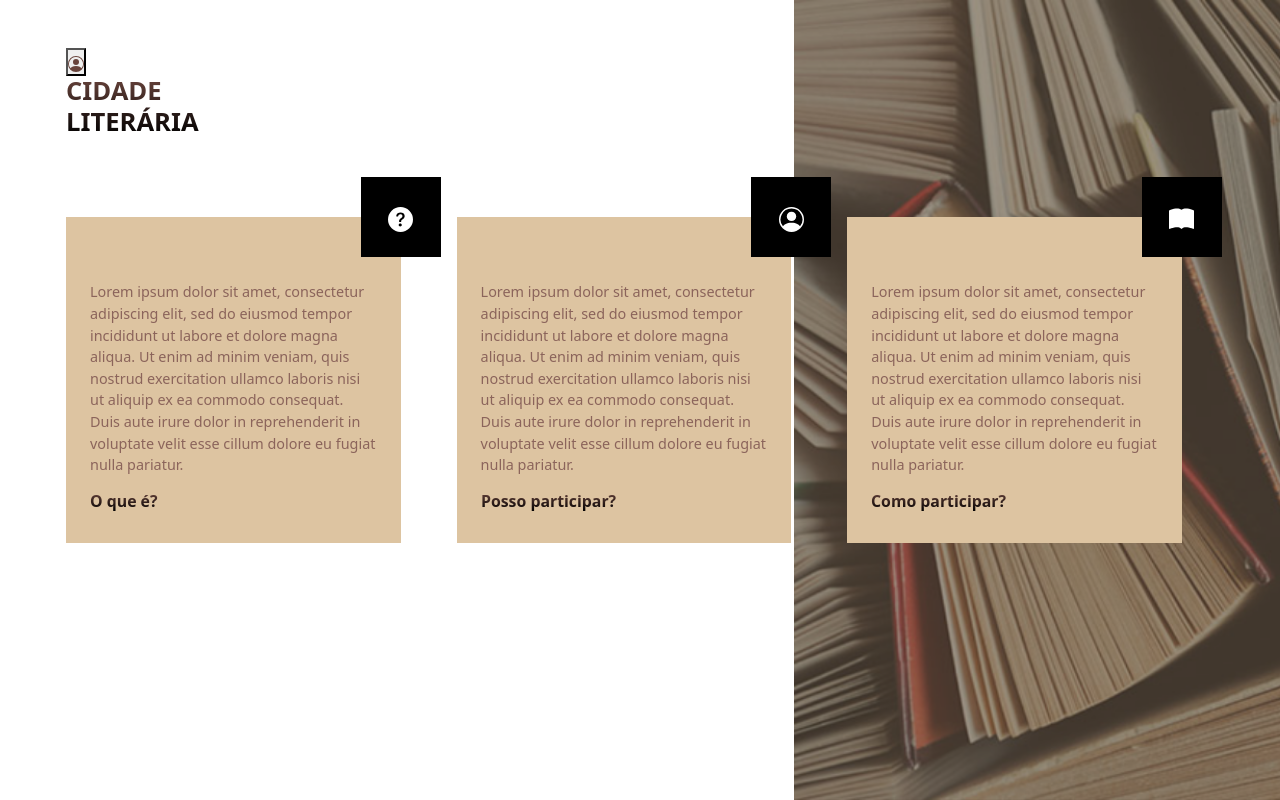
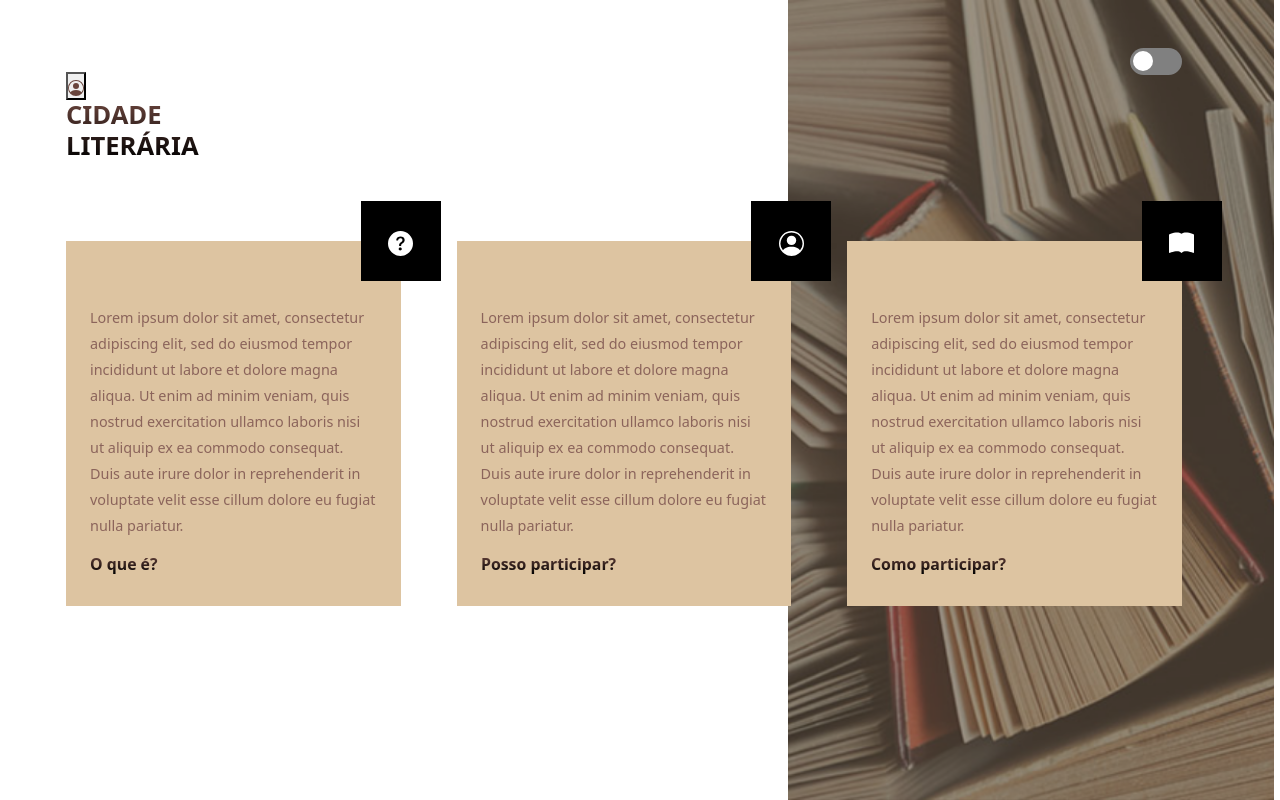
Before and after one commit to vivivitoria/pi, a PHP site: page / in a window 1280 px wide. Run offline with PHP 8.4, Linux system fonts and the light colour scheme.

Commit message:
darkmode
inicio

```diff
--- a/css/login.css
+++ b/css/login.css
@@ -125,7 +125,7 @@ form.sign-in-form {
 }
 
 /*Boton Login*/
-.btn:hover {
+.btn:--white {
   background-color: #000;
 }
 .panels-container {
--- a/css/style.css
+++ b/css/style.css
@@ -5,11 +5,100 @@
     padding: 0;
     box-sizing: border-box;
 }
+
+html {
+    height: 100%;
+    font-family: 'Ubuntu';
+
+    display: grid;
+    align-items: center;
+    justify-items: center;
+
+    --background: #fff;
+    --bg: #69443C;
+    --bg-box: #ddc4a1;
+    --color-headings: #0077FF;
+    --color-button: #fcfcfc;
+    --color-text: #333333;
+    --white: #fff;
+    --black: #000;
+    --brown: #8b645b;
+}
+
 body {
-    background-color: #69443C;
+    background-color: var(--white);
     font-family: 'Nunito', sans-serif;
 }
 
+h1 {
+    margin: 0;
+    color: var(--color-headings);
+}
+
+p {
+    color: var(--color-text);
+    font-size: 1.1em;
+    line-height: 1.8em;
+    margin-top: 2em;
+}
+
+input[type=checkbox]{
+    height: 0;
+    width: 0;
+    visibility: hidden;
+}
+
+label {
+    cursor: pointer;
+    text-indent: -9999px;
+    width: 52px;
+    height: 27px;
+    background: grey;
+    float: right;
+    border-radius: 100px;
+    position: relative;
+}
+
+label::after{
+    content: '';
+    position: absolute;
+    top: 3px;
+    left: 3px;
+    width: 20px;
+    height: 20px;
+    background-color: white;
+    border-radius: 90px;
+    transition: 0.3s;
+}
+
+input:checked + label {
+    background-color: var(--color-button);
+}
+
+input:checked + label::after {
+    left: calc(100% - 5px);
+    transform: translateX(-100%);
+}
+
+label:active:after {
+    width: 45px;
+}
+.pulsate {
+    -webkit-animation: pulsate 2s ease-out;
+    -webkit-animation-duration: infinite;
+    opacity: 0.8;
+}
+@-webkit-keyframes pulsate {
+    0% {
+        opacity: 0.2;
+    }
+    50% {
+        opacity: 1.0;
+    }
+    100% {
+        opacity: 0.2;
+    }
+}
 
 .section1 {
     min-height: 100vh;
@@ -27,14 +116,10 @@ body {
     background-repeat: no-repeat;
     background-size: cover;
 }
-.container {
-    max-width: 1100px;
-    margin: auto;
-}
 
-a p:hover {
-    background-color: #69443C;
-    color: #fff;
+a p:--white {
+    background-color: var(--bg);
+    color: var(--white);
 }
 
 button .login {
@@ -45,20 +130,20 @@ button .login {
 
 .icon-login {
     height: 100%;
-    background-color: #fff;
-    color: black;
+    background-color: var(--white);
+    color: var(--black);
 }
-.icon-login:hover {
+.icon-login:--white {
     width: 70%;
     height: 100%;
-    background-color: black;
-    color: #fff;
+    background-color: var(--black);
+    color: var(--white);
 }
 .section-title {
     font-size: 1.6rem;
     text-transform: uppercase;
     font-weight: 900;
-    background: linear-gradient(#69443C, #000);
+    background: linear-gradient(var(--bg), var(--black));
     -webkit-background-clip: text;
     -webkit-text-fill-color: transparent;
 }
@@ -71,15 +156,15 @@ button .login {
     align-items: center;
 }
 .list-section1 .section1-box {
-    background-color: #ddc4a1;
+    background-color: var(--bg-box);
     padding: 4rem 1.5rem 1.5rem 1.5rem;
     max-width: 510px;
     position: relative;
     transition:  .2s linear;
 }
 
-.list-section1 .section1-box:hover {
-    box-shadow: 0 16px 15px -15px #69443C;
+.list-section1 .section1-box:--white {
+    box-shadow: 0 16px 15px -15px var(--bg);
 }
 .list-section1 .section1-box:not(:last-of-type) {
     margin-bottom: 4rem;
@@ -88,9 +173,9 @@ button .login {
     position: absolute;
     height: 80px;
     width: 80px;
-    background-color: #000;
+    background-color: var(--black);
     text-align: center;
-    color: #fff;
+    color: var(--white);
     line-height: 80px;
     top: -40px;
     right: -40px;
@@ -98,10 +183,10 @@ button .login {
 .list-section1 .section1-box .text {
     font-size: .9rem;
     margin-bottom: 1rem;
-    color: #8b645b;
+    color: var(--brown);
 }
 .list-section1 .section1-box .title {
-    background: linear-gradient(#69443C, #000);
+    background: linear-gradient(var(--bg), var(--black));
     -webkit-background-clip: text;
     -webkit-text-fill-color: transparent;
     font-size: .99rem;
@@ -134,30 +219,16 @@ button .login {
 }
 
 
-.section2 {
-    height: 100vh;
-    width: auto;
-    background-color: #C1A57F;
-}
-
 div a {
     font-family: 'Source Serif 4', sans-serif;
     align-self: center;
     text-transform: lowercase;
     text-decoration: none;
-    color: #69443C;
+    color: var(--bg);
 }
 
-div a:hover {
-    color: #fff;
-    background-color: #69443C;
+div a:--white {
+    color: var(--white);
+    background-color: var(--bg);
     border-radius: 4%;
 }
-
-.navindex {
-    background-color: #C1A57F;
-}
-
-#rodape {
-    background-color: rgb(rgba(255, 0, 0, 0));
-}
--- a/index.html
+++ b/index.html
@@ -5,12 +5,16 @@
     <meta http-equiv="X-UA-Compatible" content="IE=edge">
     <link rel="stylesheet" type="text/css" href="./css/style.css">
     <meta name="viewport" content="width=device-width, initial-scale=1.0">
+    <link href="https://cdn.jsdelivr.net/npm/bootstrap@5.1.3/dist/css/bootstrap.min.css" rel="stylesheet" integrity="sha384-1BmE4kWBq78iYhFldvKuhfTAU6auU8tT94WrHftjDbrCEXSU1oBoqyl2QvZ6jIW3" crossorigin="anonymous">
     <title>Cidade Literária</title>
-    <link href="https://cdn.jsdelivr.net/npm/bootstrap@5.1.3/dist/css/bootstrap.min.css" rel="stylesheet" integrity="sha384-1BmE4kWBq78iYhFldvKuhfTAU6auU8tT94WrHftjDbrCEXSU1oBoqyl2QvZ6jIW3" crossorigin="anonymous">
 </head>
 <body>
     <section class="section1">
         <div class="container">
+            <div class="toggle">
+                <input id="switch" type="checkbox" name="theme">
+                <label for="switch">Toggle</label>
+            </div>
             <button class="login">
                 <a href="./login.html">
                     <i class="icon">
@@ -62,9 +66,9 @@
             </div>
         </div>
      </section>
+     <script src="./js/index.js"></script>
 </body>
 <head>
-    <script type="text/javascript" src="./js/index.js"></script>
     <script src="https://cdn.jsdelivr.net/npm/bootstrap@5.1.3/dist/js/bootstrap.bundle.min.js" integrity="sha384-ka7Sk0Gln4gmtz2MlQnikT1wXgYsOg+OMhuP+IlRH9sENBO0LRn5q+8nbTov4+1p" crossorigin="anonymous"></script>
 </head>
 </html>
--- a/js/index.js
+++ b/js/index.js
@@ -1,11 +1,44 @@
-const sign_in_btn = document.querySelector("#sign-in-btn");
-const sign_up_btn = document.querySelector("#sign-up-btn");
-const container = document.querySelector(".container");
 
-sign_up_btn.addEventListener("click", () => {
-  container.classList.add("sign-up-mode");
-});
+const html = document.querySelector("html")
+const checkbox = document.querySelector("input[name=theme]")
 
-sign_in_btn.addEventListener("click", () => {
-  container.classList.remove("sign-up-mode");
-});
+const getStyle = (element, style) =>
+  window
+    .getComputedStyle(element)
+    .getPropertyValue(style)
+
+const initialColors = {
+  background: getStyle(html, "--background"),
+  bg: getStyle(html, "--bg"),
+  bgBox: getStyle(html, "--bg-box"),
+  colorHeadings: getStyle(html, "--color-headings"),
+  colorText: getStyle(html, "--color-text"),
+  white: getStyle(html, "--white"),
+  black: getStyle(html, "--black"),
+  brown: getStyle(html, "--brown"),
+  //pegar este estilo do CSS
+}
+
+const darkMode = {
+  background: "#000",
+  bg:"#333333",
+  bgBox: "#000",
+  colorHeadings: "#fff",
+  colorButton: "#777777",
+  colorText: "#B5B5B5",
+  white: "#dddddd",
+  black: "#fff",
+  brown: "#7777777",
+}
+
+const transformKey = key => "--" + key.replace(/([A-Z])/, "-$1").toLowerCase()
+
+const changeColors = (colors) => {
+ Object.keys(colors).map(key =>
+  html.style.setProperty(transformKey(key), colors[key])
+  )
+}
+
+checkbox.addEventListener("change", ({target}) => {
+  target.checked ? changeColors(darkMode) : changeColors(initialColors)
+})
--- a/login.html
+++ b/login.html
@@ -78,6 +78,6 @@
   </body>
 </body>
 <header>
-  <script type="text/javascript" src="./js/index.js"></script>
+  <script type="text/javascript" src="./js/login.js"></script>
 </header>
 </html>
```
Also changed, not shown: home.html (added, +12 -0 lines), js/login.js (added, +11 -0 lines).
